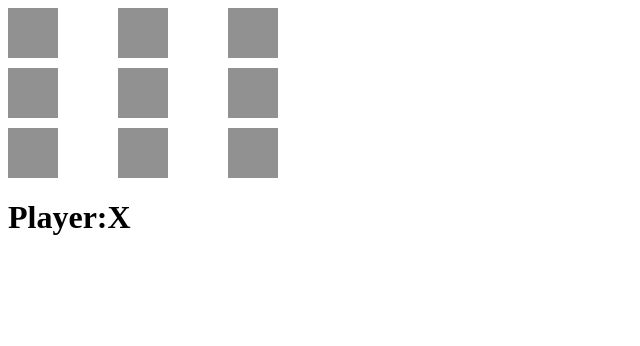
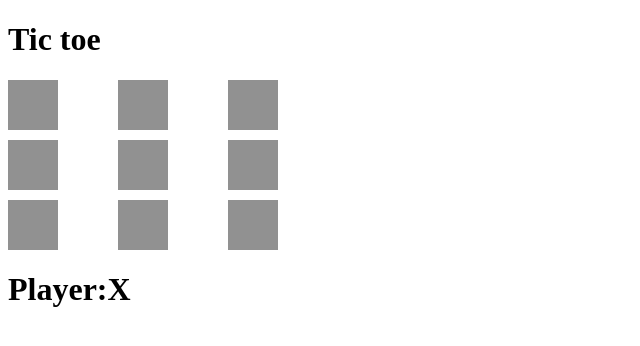
Before and after one commit to codethrx/tictactoereact, a React (Create React App) app: page / in a window 1280 px wide. Shown: the top 346 px of the page, without its empty margins (0-640 px from the left). Built offline with nearby package versions, Linux system fonts and the light colour scheme.

Commit message:
Title Added

```diff
--- a/src/App.js
+++ b/src/App.js
@@ -10,6 +10,7 @@ export default function App() {
   const playerProps = { winner, icon };
   return (
     <div>
+      <h1>Tic toe</h1>
       <Grid {...gridProps} />
       <Player {...playerProps} />
     </div>
```
